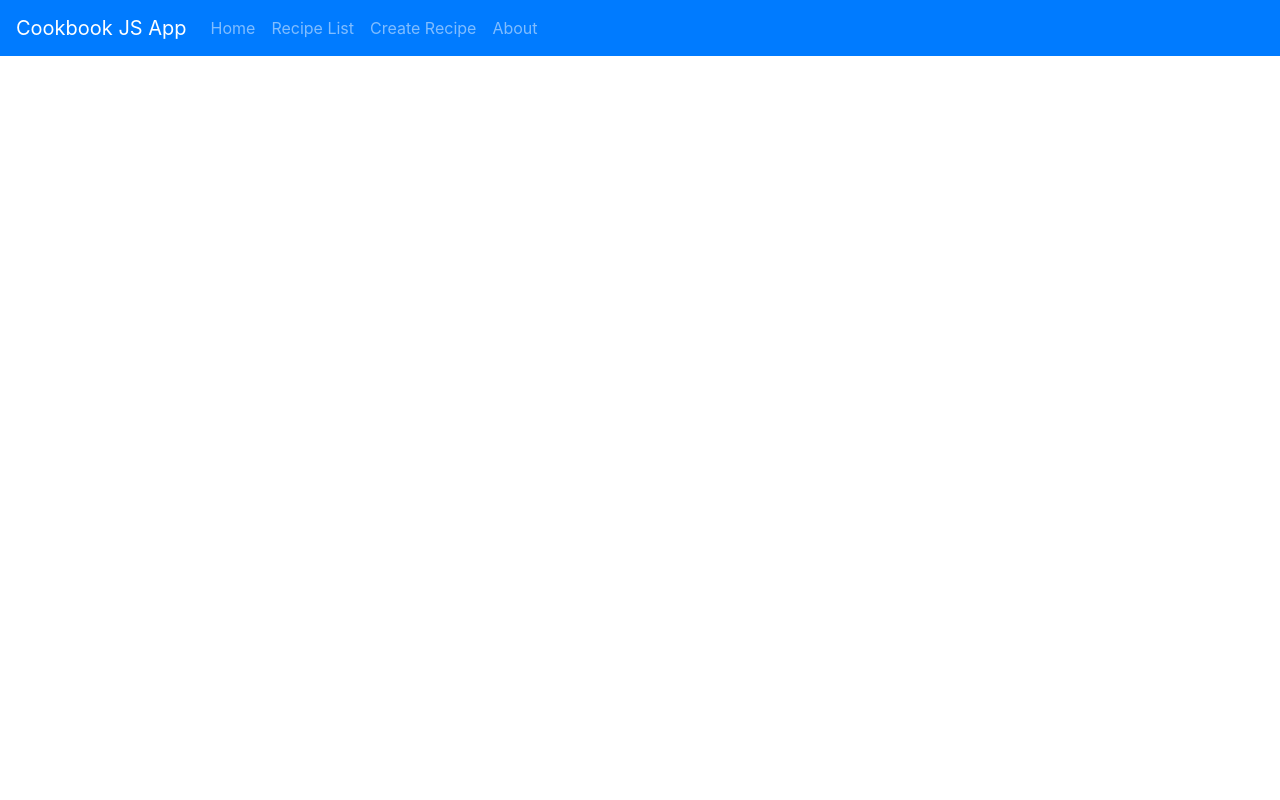
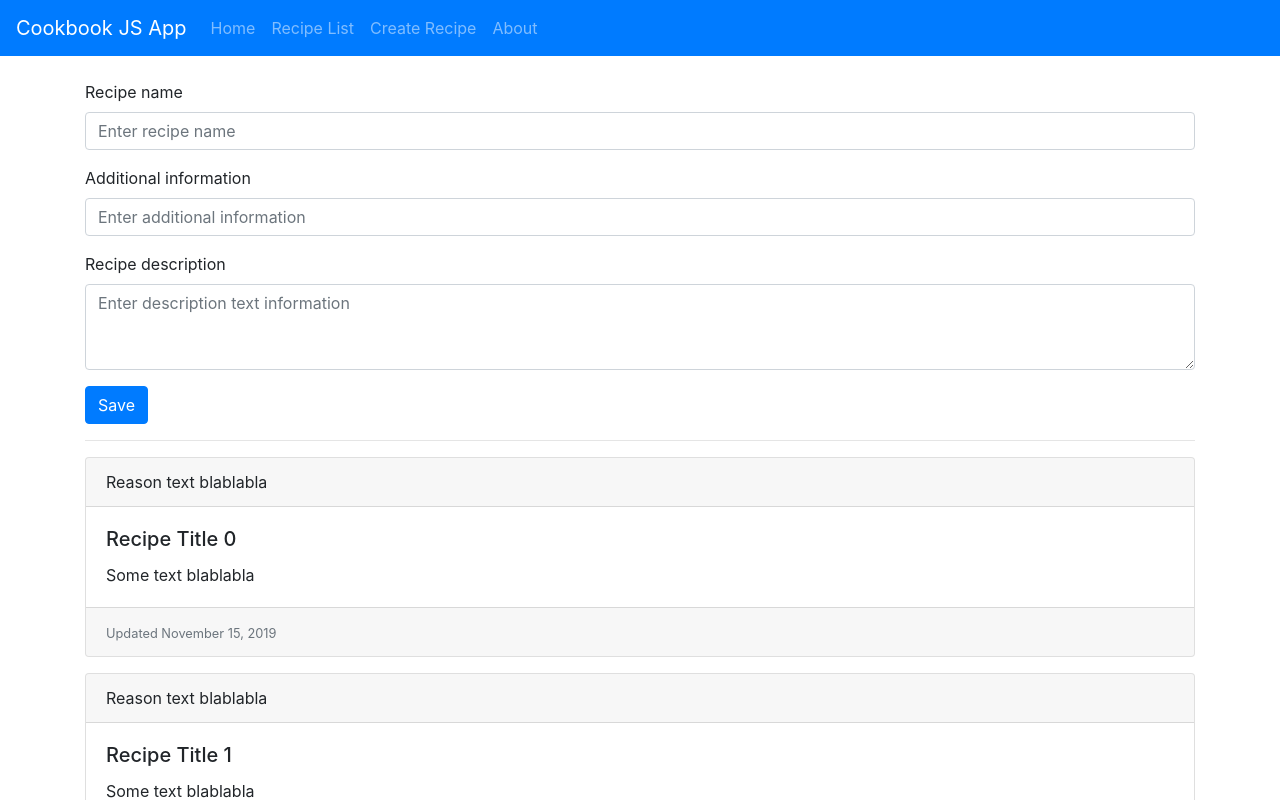
Before and after one commit to DiFly/cook-book-js-demo, a React (Create React App) app: page /edit-recipe in a window 1280 px wide. Shown: the top 800 px of the page. Built offline with nearby package versions, Linux system fonts and the light colour scheme.

Commit message:
Create Alert, and view when added recipe

```diff
--- a/src/App.js
+++ b/src/App.js
@@ -3,22 +3,29 @@ import {BrowserRouter, Route, Switch} from 'react-router-dom';
 import {Home} from "./pages/Home";
 import {About} from "./pages/About";
 import {Navbar} from "./components/Navbar";
+import {Alert} from "./components/Alert";
 import {RecipeList} from "./pages/RecipeList";
-import { AddRecipe } from './pages/AddRecipe';
+import {AddRecipe} from './pages/AddRecipe';
+import {EditRecipe} from "./pages/EditRecipe";
+import {AlertState} from "./context/alert/AlertState";
 
 function App() {
     return (
+        <AlertState>
             <BrowserRouter>
                 <Navbar/>
                 <div className="container pt-4">
+                    <Alert />
                     <Switch>
                         <Route path={'/'} exact component={Home} />
                         <Route path={'/recipes'} exact component={RecipeList} />
-                    <Route path={'/add-new-recipe'} exact component={AddRecipe} />
+                        <Route path={'/add-recipe'} exact component={AddRecipe} />
+                        <Route path={'/edit-recipe'} exact component={EditRecipe} />
                         <Route path={'/about'} exact component={About} />
                     </Switch>
                 </div>
             </BrowserRouter>
+        </AlertState>
     );
 }
 
--- /dev/null
+++ b/src/components/Alert.js
@@ -0,0 +1,20 @@
+import React, {useContext} from 'react';
+import {AlertContext} from "../context/alert/alertContext";
+
+export const Alert = () => {
+    const {alert, hide} = useContext(AlertContext);
+
+    if (!alert.visible) {
+        return null;
+    }
+
+    return (
+        <div className={`alert alert-${alert.type || 'warning'} alert-dismissible`}>
+            <strong>Attention! </strong>
+            {alert.text}
+            <button onClick={hide} type="button" className="close" aria-label="Close">
+                <span aria-hidden="true">&times;</span>
+            </button>
+        </div>
+    )
+}
--- a/src/components/CreateForm.js
+++ b/src/components/CreateForm.js
@@ -1,8 +1,28 @@
-import React from "react";
+import React, {useContext, useState} from "react";
+import {AlertContext} from "../context/alert/alertContext";
 
-export const CreateForm = () => {
+export const CreateForm = (recipe) => {
+  const [title, setTitle] = useState('');
+  const [reason, setReason] = useState('');
+  const [description, setDescription] = useState('');
+  const alert = useContext(AlertContext);
+
+  const submitHandler = event => {
+    event.preventDefault();
+
+    if (title.trim()) {
+      alert.show('Recipe created', 'success');
+      console.log(title, reason, description);
+      setTitle('');
+      setReason('');
+      setDescription('');
+    } else {
+      alert.show('Enter text', )
+    }
+  };
+
   return (
-    <form>
+    <form onSubmit={submitHandler}>
       <div className="form-group">
         <label>Recipe name</label>
         <input
@@ -10,28 +30,34 @@ export const CreateForm = () => {
           className="form-control"
           id="recipeName"
           placeholder="Enter recipe name"
+          value={title}
+          onChange={e => setTitle(e.target.value)}
         />
       </div>
       <div className="form-group">
         <label>Additional information</label>
         <input
-          type="email"
+          type="text"
           className="form-control"
           id="recipeAdditionalText"
           placeholder="Enter additional information"
+          value={reason}
+          onChange={e => setReason(e.target.value)}
         />
       </div>
       <div className="form-group">
         <label>Recipe description</label>
         <textarea
           className="form-control"
-          id="recipeDescrition"
+          id="recipeDescription"
           rows="3"
           placeholder="Enter description text information"
+          value={description}
+          onChange={e => setDescription(e.target.value)}
         ></textarea>
       </div>
       <button type="submit" className="btn btn-primary">
-        Create
+        Save
       </button>
     </form>
   );
--- a/src/components/Navbar.js
+++ b/src/components/Navbar.js
@@ -32,7 +32,7 @@ export const Navbar = () => (
                  </NavLink>
                </li>
                <li className="nav-item">
-                 <NavLink className="nav-link" to="/add-new-recipe">
+                 <NavLink className="nav-link" to="/add-recipe">
                    Create Recipe
                  </NavLink>
                </li>
--- /dev/null
+++ b/src/components/RecipeSimpleView.js
@@ -0,0 +1,29 @@
+import React from 'react';
+
+export const RecipeSimpleView = ({recipes}) => {
+    let  formatter = new Intl.DateTimeFormat("en", {
+        year: "numeric",
+        month: "long",
+        day: "numeric"
+    });
+
+    return (
+        <div>
+            {recipes.map(recipe => (
+                <div className="card mb-3" key={recipe.id}>
+                    <div className="card-header">{recipe.reason}</div>
+                    <div className="card-body">
+                        <h5 className="card-title">{recipe.title}</h5>
+                        <p className="card-text">{recipe.description}</p>
+                    </div>
+                    <div className="card-footer">
+                        <small className="text-muted">
+                            Updated {formatter.format(recipe.change)}
+                        </small>
+                    </div>
+                </div>
+
+            ))}
+        </div>
+    );
+}
--- a/src/components/Recipes.js
+++ b/src/components/Recipes.js
@@ -10,20 +10,23 @@ export const Recipes = ({recipes}) => {
     return (
         <div className="card-deck">
             {recipes.map(recipe => (
-          <div className="col-sm-4 mb-3">
-            <div className="card" key={recipe.id}>
+                <div className="col-sm-4 mb-3" key={recipe.id}>
+                    <div className="card">
                         <div className="card-body">
                             <h5 className="card-title">{recipe.title}</h5>
                             <h6 className="card-subtitle mb-2 text-muted">
                                 Created {formatter.format(recipe.create)}
                             </h6>
                             <p className="card-text">{recipe.description}</p>
+                            <div className="recipe-url-button">
                                 <a href="#" className="card-link">
                                     See all recipe changes
                                 </a>
-                <button type="button" className="btn btn-outline-danger btn-sm">
-                  &times;
+                                <button type="button" className="btn btn-outline-info btn-sm">
+                                    Details
                                 </button>
+                            </div>
+
                         </div>
                         <div className="card-footer">
                             <small className="text-muted">
--- /dev/null
+++ b/src/context/alert/AlertState.js
@@ -0,0 +1,26 @@
+import React, {useReducer} from 'react';
+import {AlertContext} from "./alertContext";
+import {alertReducer} from "./alertReducer";
+import {HIDE_ALERT, SHOW_ALERT} from "../types";
+
+export const AlertState = ({children}) => {
+    const [state, dispatch] =  useReducer(alertReducer, {visible: false});
+
+    const show = (text, type = 'warning') => {
+        dispatch({
+            type: SHOW_ALERT,
+            payload: {text, type}
+        })
+    };
+
+    const hide = () => dispatch({type: HIDE_ALERT});
+
+    return (
+        <AlertContext.Provider value={{
+            show, hide,
+            alert: state
+        }} >
+            {children}
+        </AlertContext.Provider>
+    )
+}
--- /dev/null
+++ b/src/context/alert/alertContext.js
@@ -0,0 +1,3 @@
+import {createContext} from 'react';
+
+export const AlertContext = createContext();
--- /dev/null
+++ b/src/context/alert/alertReducer.js
@@ -0,0 +1,13 @@
+import {HIDE_ALERT, SHOW_ALERT} from "../types";
+
+const handlers = {
+    [SHOW_ALERT]: (state, {payload}) => ({...payload, visible: true}),
+    [HIDE_ALERT]: state => ({...state, visible: false}),
+    DEFAULT: state => state
+
+}
+
+export const alertReducer = (state, action) => {
+    const handle = handlers[action.type] || handlers.DEFAULT;
+    return handle(state, action);
+}
--- /dev/null
+++ b/src/context/types.js
@@ -0,0 +1,2 @@
+export const SHOW_ALERT = 'SHOW_ALERT';
+export const HIDE_ALERT = 'HIDE_ALERT';
--- a/src/index.scss
+++ b/src/index.scss
@@ -13,3 +13,9 @@ code {
   font-family: source-code-pro, Menlo, Monaco, Consolas, "Courier New",
     monospace;
 }
+
+.recipe-url-button {
+  display: flex;
+  justify-content: space-between;
+  align-items: center;
+}
--- /dev/null
+++ b/src/pages/EditRecipe.js
@@ -0,0 +1,23 @@
+import React, { Fragment } from 'react';
+import { CreateForm } from '../components/CreateForm';
+import {RecipeSimpleView} from "../components/RecipeSimpleView";
+
+export const EditRecipe = () => {
+    const recipes = new Array(11)
+        .fill('')
+        .map((_, i) => ({
+            id: i,
+            title: `Recipe Title ${i}`,
+            reason: 'Reason text blablabla',
+            description: 'Some text blablabla',
+            change: Date.now()
+        }))
+
+    return (
+        <Fragment>
+            <CreateForm />
+            <hr/>
+            <RecipeSimpleView recipes={recipes} />
+        </Fragment>
+    )
+}
```
Lines whose indentation alone changed are shown as unchanged.
